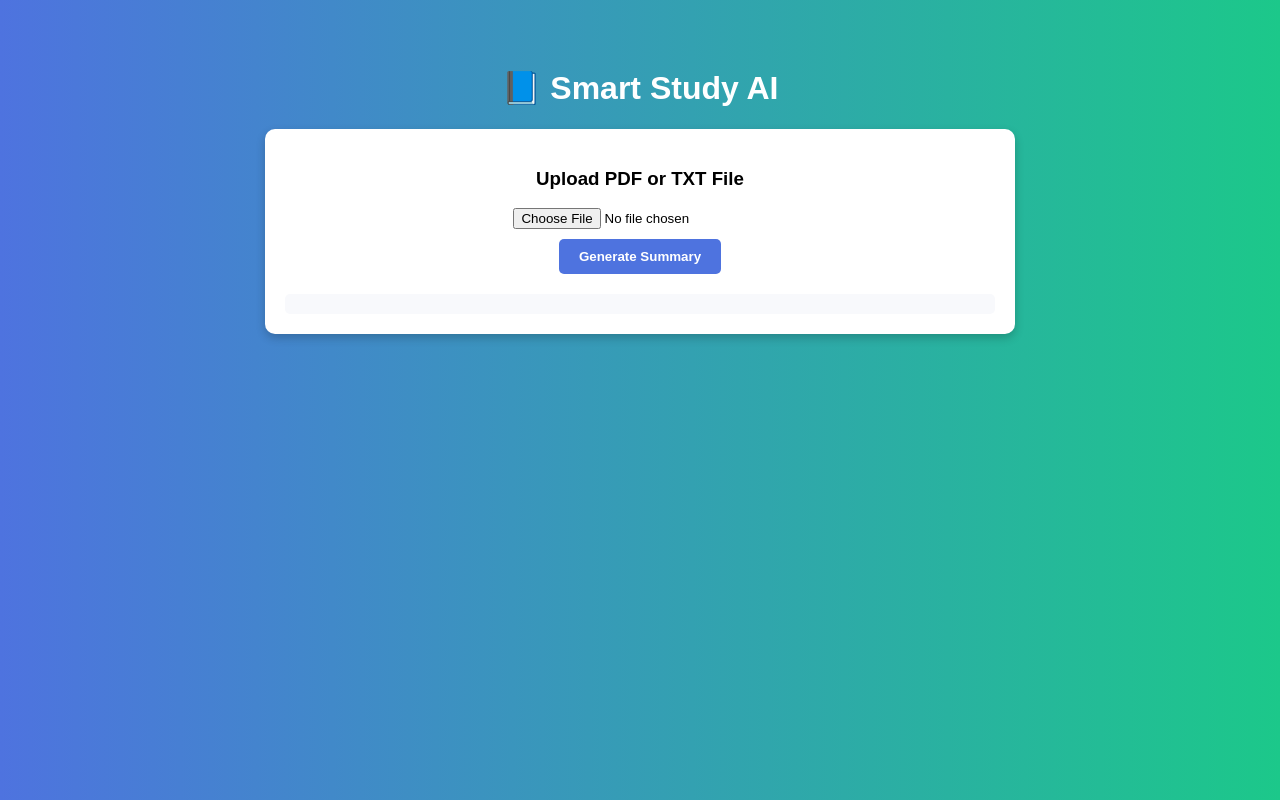
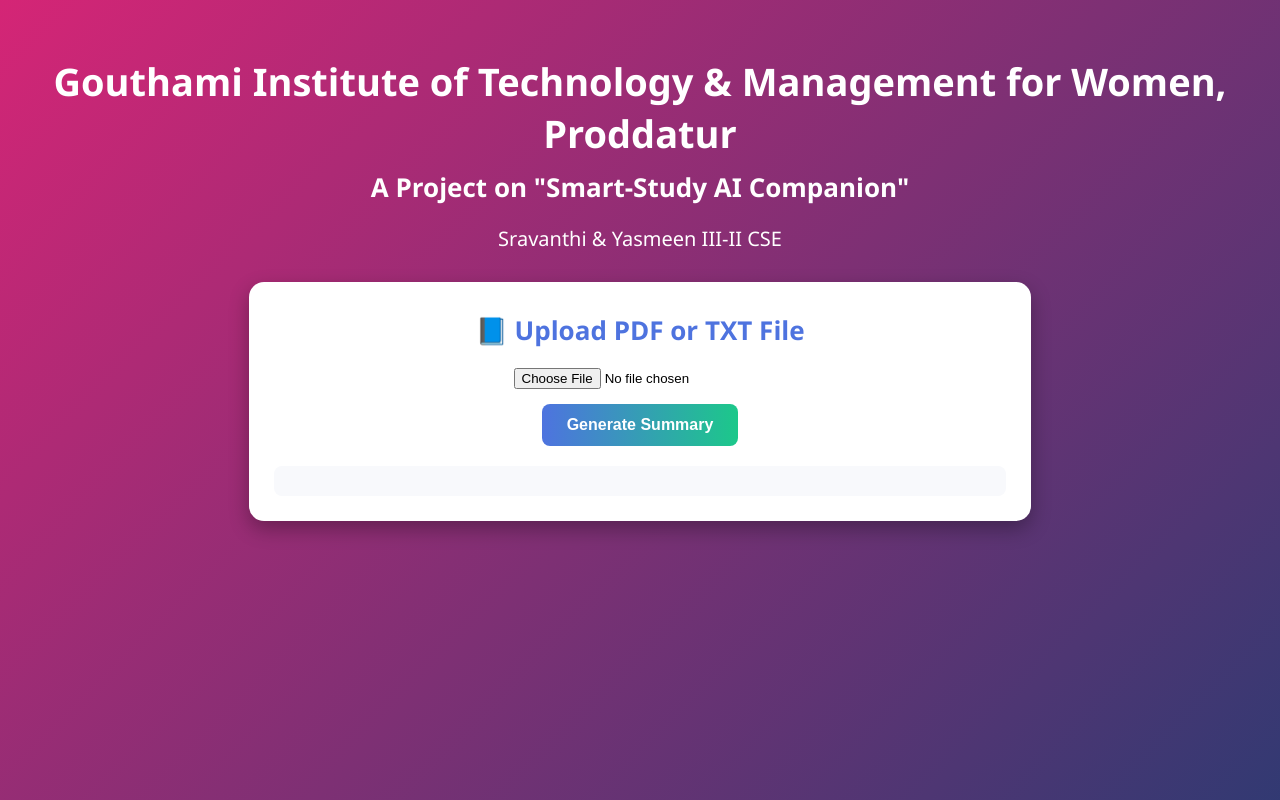
Before and after one commit to yakhoobshaikali-svg/my-ai-app, a Flask app: page / in a window 1280 px wide. Run offline with Flask 3, Linux system fonts and the light colour scheme.

Commit message:
Update index.html

```diff
--- a/templates/index.html
+++ b/templates/index.html
@@ -4,21 +4,69 @@
     <title>Smart Study AI</title>
     <style>
         body {
-            font-family: Arial, sans-serif;
-            background: linear-gradient(to right, #4e73df, #1cc88a);
+            margin: 0;
+            font-family: 'Segoe UI', sans-serif;
+            background: linear-gradient(135deg, #ff512f, #dd2476, #1e3c72, #2a5298);
+            background-size: 400% 400%;
+            animation: gradientBG 10s ease infinite;
             text-align: center;
-            padding: 40px;
             color: white;
+            padding: 30px;
+        }
+
+        @keyframes gradientBG {
+            0% { background-position: 0% 50%; }
+            50% { background-position: 100% 50%; }
+            100% { background-position: 0% 50%; }
+        }
+
+        h1 {
+            font-size: 38px;
+            font-weight: bold;
+            margin-bottom: 10px;
+        }
+
+        h2 {
+            font-size: 26px;
+            margin: 5px 0;
+            font-weight: 600;
+        }
+
+        h3 {
+            font-size: 20px;
+            margin-bottom: 30px;
+            font-weight: 500;
         }
 
         .box {
             background: white;
             color: black;
-            padding: 20px;
-            border-radius: 10px;
+            padding: 25px;
+            border-radius: 15px;
             width: 60%;
             margin: auto;
-            box-shadow: 0 4px 10px rgba(0,0,0,0.2);
+            box-shadow: 0 8px 20px rgba(0,0,0,0.3);
+        }
+
+        input[type="file"] {
+            margin-top: 15px;
+        }
+
+        button {
+            padding: 12px 25px;
+            margin-top: 15px;
+            background: linear-gradient(to right, #4e73df, #1cc88a);
+            color: white;
+            border: none;
+            cursor: pointer;
+            border-radius: 8px;
+            font-weight: bold;
+            font-size: 16px;
+            transition: 0.3s;
+        }
+
+        button:hover {
+            transform: scale(1.05);
         }
 
         #output {
@@ -26,32 +74,21 @@
             text-align: left;
             white-space: pre-wrap;
             background: #f8f9fc;
-            padding: 10px;
-            border-radius: 5px;
-        }
-
-        button {
-            padding: 10px 20px;
-            margin-top: 10px;
-            background: #4e73df;
-            color: white;
-            border: none;
-            cursor: pointer;
-            border-radius: 5px;
-            font-weight: bold;
-        }
-
-        button:hover {
-            background: #2e59d9;
+            padding: 15px;
+            border-radius: 8px;
+            max-height: 400px;
+            overflow-y: auto;
         }
     </style>
 </head>
 <body>
 
-    <h1>📘 Smart Study AI</h1>
+    <h1>Gouthami Institute of Technology & Management for Women, Proddatur</h1>
+    <h2>A Project on "Smart-Study AI Companion"</h2>
+    <h3>Sravanthi & Yasmeen III-II CSE</h3>
 
     <div class="box">
-        <h3>Upload PDF or TXT File</h3>
+        <h2 style="color:#4e73df;">📘 Upload PDF or TXT File</h2>
         <input type="file" id="fileInput" />
         <br>
         <button onclick="uploadFile()">Generate Summary</button>
@@ -72,7 +109,7 @@
             const formData = new FormData();
             formData.append("file", file);
 
-            document.getElementById("output").innerText = "Generating summary...";
+            document.getElementById("output").innerText = "Generating summary... Please wait ⏳";
 
             try {
                 const res = await fetch("/upload", {
```
